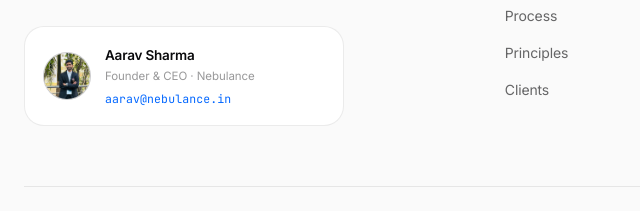
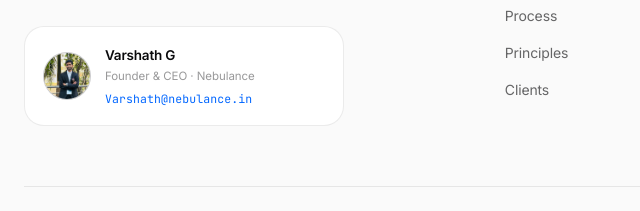
Before and after one commit to PosteriorShift/Nebulance, a plain HTML site: page index.html in a window 1280 px wide. Shown: the part 7823-8034 px from the top of the page, 0-640 px from the left. Drawn offline with Linux system fonts and the light colour scheme.

Commit message:
Update index.html

```diff
--- a/index.html
+++ b/index.html
@@ -2179,9 +2179,9 @@
               />
             </div>
             <div class="footer-founder-info">
-              <strong>Aarav Sharma</strong>
+              <strong>Varshath G</strong>
               <span>Founder &amp; CEO · Nebulance</span>
-              <a href="mailto:Varshath@nebulance.in" class="footer-founder-mail">aarav@nebulance.in</a>
+              <a href="mailto:Varshath@nebulance.in" class="footer-founder-mail">Varshath@nebulance.in</a>
             </div>
           </div>
         </div>
```
